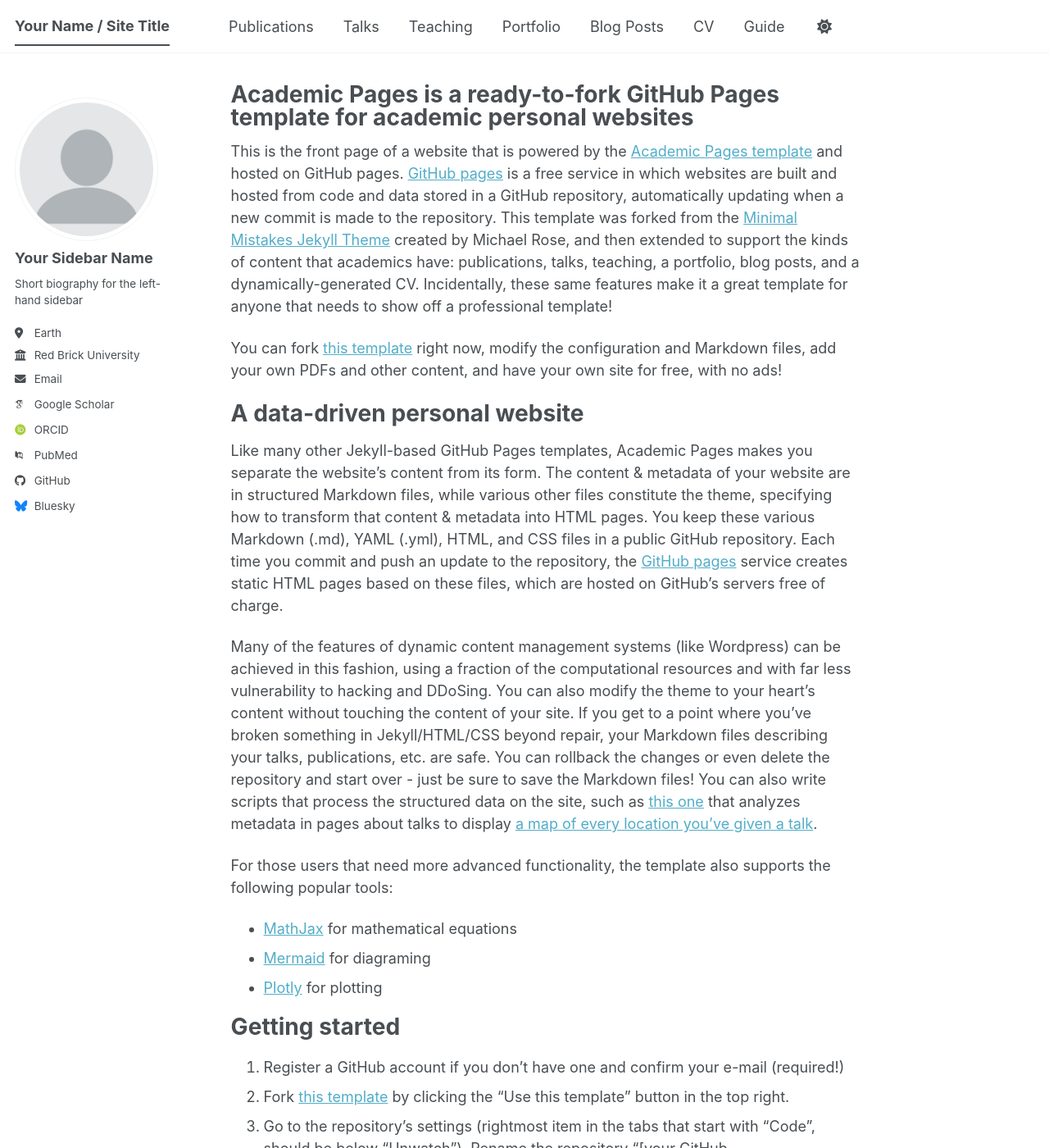
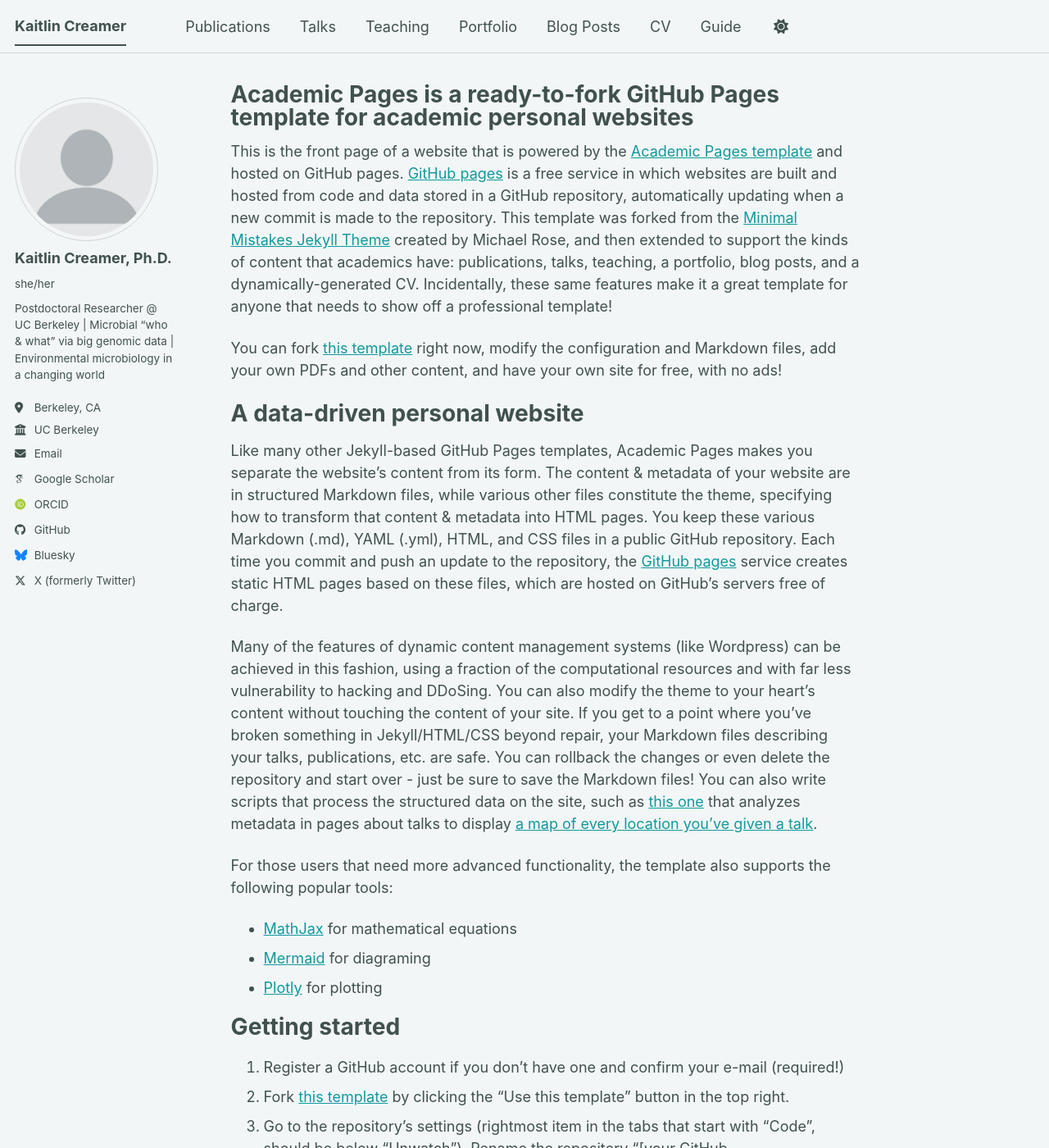
Before and after one commit to creamerk/creamerk.github.io, a Jekyll site: the page built from _pages/about.md, in a window 1280 px wide and 1400 px high. Shown: the whole window at 82% size. Built offline with Jekyll 4.4.1, drawn with Linux system fonts in a browser that asks for light colours; some web fonts are replaced; a script bundle is joined from its source files by our own code; library files that are not in the unit come from our copies; some of the changed text lies outside the part shown.

Commit message:
Update _config.yml
adding initial information

```diff
--- a/_config.yml
+++ b/_config.yml
@@ -8,12 +8,12 @@
 
 # Basic Site Settings
 locale                   : "en-US"
-site_theme               : "default" # The available themes options are "default", "air", "sunrise", "mint", "dirt" and "contrast"
-title                    : "Your Name / Site Title"
+site_theme               : "mint" # The available themes options are "default", "air", "sunrise", "mint", "dirt" and "contrast"
+title                    : "Kaitlin Creamer"
 title_separator          : "-"
-name                     : &name "Your Name"
-description              : &description "Your Name's academic portfolio"   # Update this with a general description of your site, this is the default if not overridden by a page
-url                      : https://academicpages.github.io # The base hostname & protocol for your site e.g. "https://[your GitHub username].github.io",
+name                     : &name "Kaitlin Creamer"
+description              : &description ""   # Update this with a general description of your site, this is the default if not overridden by a page
+url                      : https://creamerk.github.io # The base hostname & protocol for your site e.g. "https://[your GitHub username].github.io",
                                                            # or if you already have some other page hosted on Github then use "https://[your GitHub username].github.io/[Your Repo Name]"
 baseurl                  : "" # the subpath of your site, e.g. "/blog"
 repository               : "academicpages/academicpages.github.io"
@@ -24,24 +24,24 @@ repository               : "academicpages/academicpages.github.io"
 author:
   # Biographic information
   avatar           : "profile.png"
-  name             : "Your Sidebar Name"
-  pronouns         : # example: "she/her"
-  bio              : "Short biography for the left-hand sidebar"
-  location         : "Earth"
-  employer         : "Red Brick University"
+  name             : "Kaitlin Creamer, Ph.D."
+  pronouns         : "she/her" # example: "she/her"
+  bio              : "Postdoctoral Researcher @ UC Berkeley | Microbial “who & what” via big genomic data | Environmental microbiology in a changing world"
+  location         : "Berkeley, CA"
+  employer         : "UC Berkeley"
   uri              : # URL
-  email            : "none@example.org"
+  email            : "kcreamer at berkeley dot edu"
 
   # Academic websites
   academia         : # URL
   arxiv            : # URL - Update with the correct link to your profile
-  googlescholar    : "https://scholar.google.com/citations?user=PS_CX0AAAAAJ"
+  googlescholar    : "https://scholar.google.com/citations?user=wW9tnAQAAAAJ&hl=en"
   inspire-hep      : # URL
   impactstory      : # URL
-  orcid            : "https://orcid.org/yourorcidurl"
+  orcid            : "https://orcid.org/0000-0002-0666-2107"
   semantic         : # URL
   ssrn             : # URL
-  pubmed           : "https://www.ncbi.nlm.nih.gov/pubmed/?term=john+snow"
+  pubmed           : # URL
   researchgate     : # URL
   scopus           : # URL
   zotero           : # URL
@@ -51,13 +51,13 @@ author:
   bitbucket        : # Username - Update with your username on the site
   codepen          : # Username
   dribbble         : # Username
-  github           : "academicpages"
+  github           : "creamerk"
   kaggle           : # Username
   stackoverflow    : # User number or user number and name (i.e., use "1" or "1/jeff-atwood")
 
   # Social media
   artstation       : # Username
-  bluesky          : "bsky.app" # Replace this with you Bluesky username
+  bluesky          : "kaitlincreamer" # Replace this with you Bluesky username
   facebook         : # Username
   flickr           : # Username
   foursquare       : # Username
@@ -74,7 +74,7 @@ author:
   steam            : # Username
   telegram         : # URL
   tumblr           : # Username
-  twitter          : # Username for X / Twitter
+  twitter          : "mumblerKC"
   vine             : # Username
   weibo            : # Username
   wikipedia        : # Username
```
